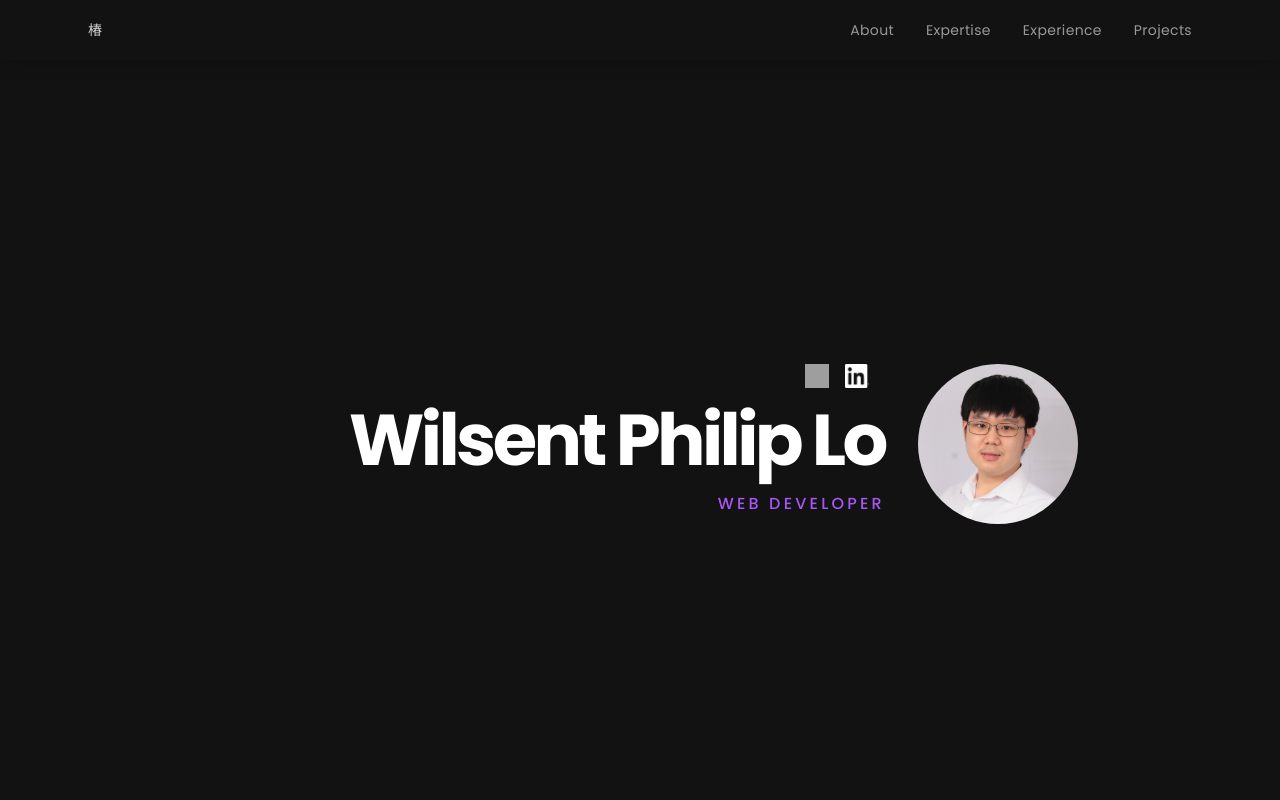
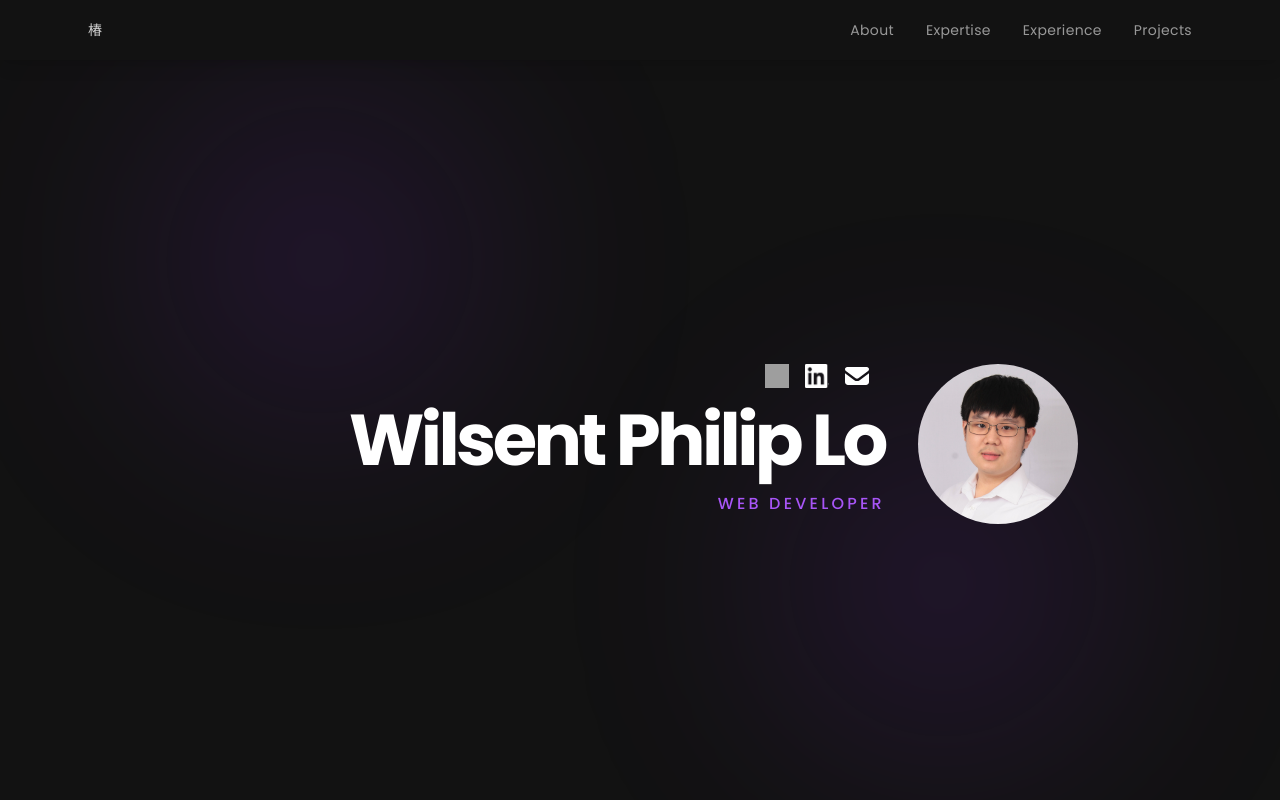
Before and after one commit to WilPhil/my-portfolio, a React (Create React App) app: page / in a window 1280 px wide. Shown: the top 800 px of the page. Built offline with nearby package versions, Linux system fonts and the light colour scheme; grey boxes are pictures that could not be loaded.

Commit message:
add: purple ambience animation and email hyperlink

```diff
--- a/src/components/Hero/Hero.jsx
+++ b/src/components/Hero/Hero.jsx
@@ -1,11 +1,19 @@
 import GithubIcon from "../../assets/GitHub_Invertocat_White.svg";
 import LinkedinIcon from "../../assets/InBug-White.png";
 import ProfileIcon from "../../assets/Profile.jpg";
+import Envelope from "../../assets/envelope-solid.svg";
 
 const Hero = () => {
   return (
-    <section id="home" className="min-h-screen flex items-center">
-      <div className="container mx-auto px-6">
+    <section
+      id="home"
+      className="relative min-h-screen flex items-center overflow-hidden bg-[#121212]"
+    >
+      <div className="absolute top-1/4 left-1/4 -translate-x-1/2 -translate-y-1/2 w-[333px] h-[333px] bg-purple-600/30 rounded-full blur-[120px] pointer-events-none animate-pulse [animation-duration:4s]"></div>
+
+      <div className="absolute -bottom-14 right-1 -translate-x-1/2 -translate-y-1/2 w-[333px] h-[333px] bg-purple-600/30 rounded-full blur-[120px] pointer-events-none animate-pulse [animation-duration:4s]"></div>
+
+      <div className="container mx-auto px-6 relative z-10">
         <div className="max-w-4xl mx-auto flex">
           <div className="w-[80%] flex flex-col pr-6 gap-4">
             <div className="flex justify-end gap-4 pr-4">
@@ -30,6 +38,16 @@ const Hero = () => {
                 <img
                   src={LinkedinIcon}
                   alt="Linkedin"
+                  className="w-6 h-6 hover:opacity-70 ease-in-out transition duration-300"
+                />
+              </a>
+              <a
+                href="mailto:wphilip465@gmail.com"
+                className="text-cyan-400 hover:text-cyan-300 transition duration-300 ease-in-out"
+              >
+                <img
+                  src={Envelope}
+                  alt="Email"
                   className="w-6 h-6 hover:opacity-70 ease-in-out transition duration-300"
                 />
               </a>
```
